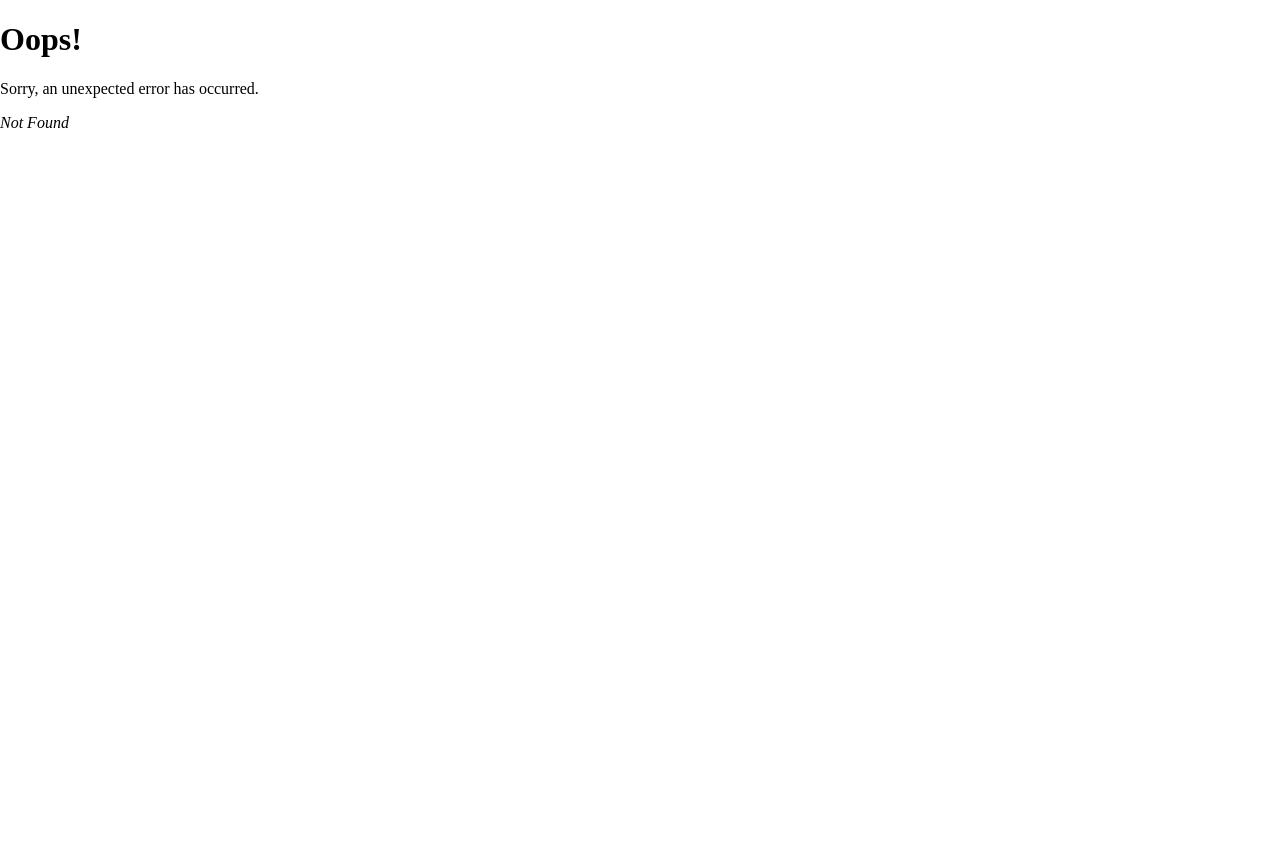
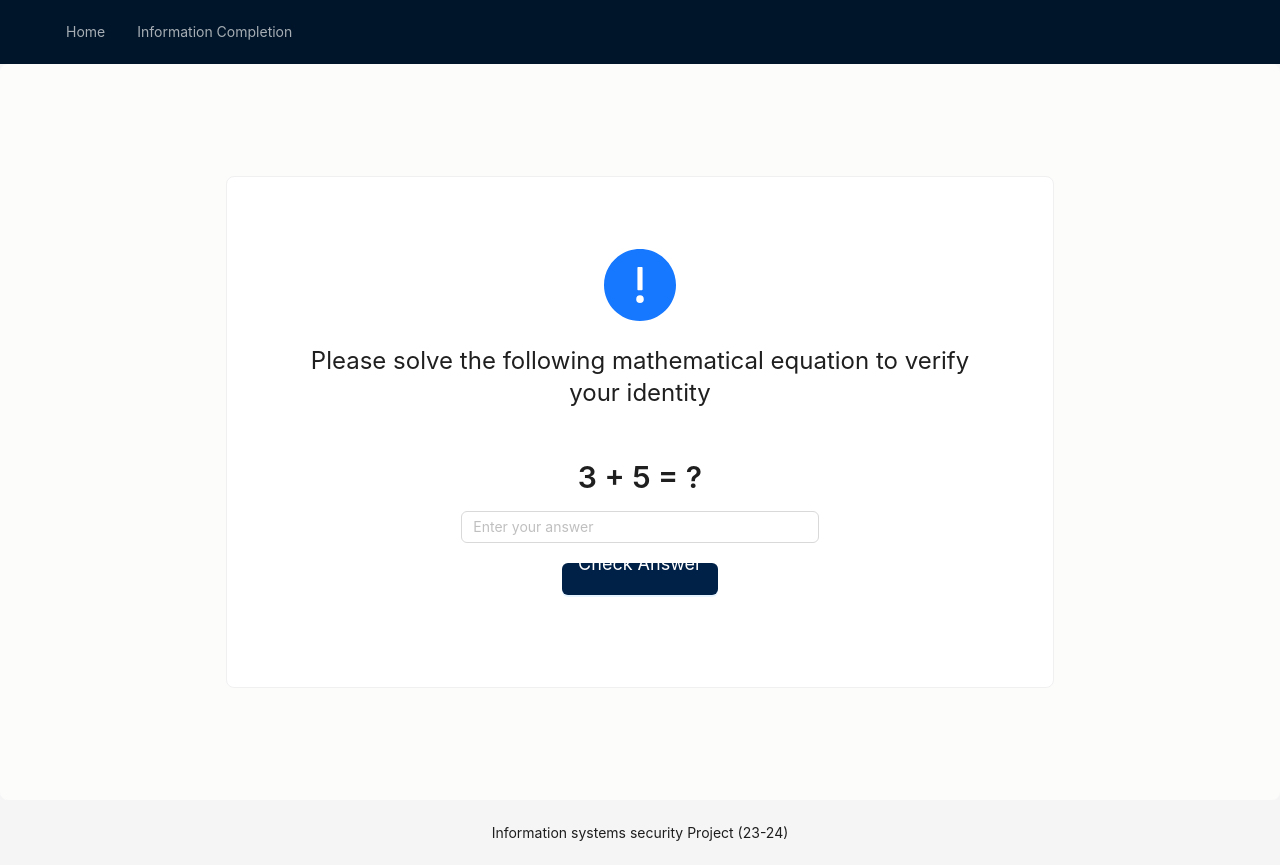
Before and after one commit to AnasDurra/Information-System-Security-web, a React (Vite) app: page /verification in a window 1280 px wide. Before the commit this address had no page. Before the commit the page ends 800 px from the top, so only its background shows below. Built offline with nearby package versions, Linux system fonts and the light colour scheme.

Commit message:
mathematical equation for verification

```diff
--- a/src/main.jsx
+++ b/src/main.jsx
@@ -9,6 +9,7 @@ import Register from "./routes/registration/Register.jsx";
 import Login from "./routes/registration/Login.jsx";
 import InformationCompletion from "./routes/information completion/InformationCompletion.jsx";
 import ViewNewMarks from "./routes/marks/view-newMarks.jsx";
+import Verification from "./routes/verification/Verification.jsx";
 
 export const router = createBrowserRouter([
   {
@@ -29,6 +30,10 @@ export const router = createBrowserRouter([
         element: <InformationCompletion />,
       },
       {
+        path: "verification",
+        element: <Verification />,
+      },
+      {
         path: "marks",
         element: <ViewNewMarks />,
       },
--- a/src/routes/information completion/InformationCompletion.jsx
+++ b/src/routes/information completion/InformationCompletion.jsx
@@ -299,7 +299,7 @@ const InformationCompletion = () => {
                       message: "Please enter a valid address.",
                     },
                     {
-                      len: 3,
+                      min: 3,
                       message: "Please enter a valid address",
                     },
                   ]}
--- a/src/routes/registration/Register.jsx
+++ b/src/routes/registration/Register.jsx
@@ -262,7 +262,6 @@ const Register = () => {
                       backgroundColor: "#002147",
                     }}
                     block
-                    onClick={openNotification}
                     htmlType="submit"
                   >
                     Submit
--- a/src/routes/root.jsx
+++ b/src/routes/root.jsx
@@ -1,17 +1,22 @@
 import React from "react";
 import { Breadcrumb, Layout, Menu, theme } from "antd";
-import { Outlet } from "react-router-dom";
+import { Outlet, useNavigate } from "react-router-dom";
 const { Header, Content, Footer } = Layout;
 const items = [
   {
-    key: "home",
+    key: "",
     label: "Home",
+  },
+  {
+    key: "information-completion",
+    label: "Information Completion",
   },
 ];
 const Root = () => {
   const {
     token: { colorBgContainer, borderRadiusLG },
   } = theme.useToken();
+  const navigate = useNavigate();
   return (
     <div className="root">
       <Layout>
@@ -31,6 +36,7 @@ const Root = () => {
             mode="horizontal"
             defaultSelectedKeys={["home"]}
             items={items}
+            onClick={(value) => navigate(`${value.key}`)}
             style={{
               flex: 1,
               minWidth: 0,
--- /dev/null
+++ b/src/routes/verification/Verification.jsx
@@ -0,0 +1,147 @@
+import {
+  Button,
+  Card,
+  Flex,
+  Input,
+  Result,
+  Row,
+  Spin,
+  Typography,
+  message,
+} from "antd";
+import React, { useEffect, useState } from "react";
+import { useNavigate } from "react-router-dom";
+
+const Verification = () => {
+  const [messageApi, contextHolder] = message.useMessage();
+  const navigate = useNavigate();
+
+  const [userAnswer, setUserAnswer] = useState(null);
+  const [number1, setNumber1] = useState(null);
+  const [number2, setNumber2] = useState(null);
+  const [operation, setOperation] = useState(null);
+  const [result, setResult] = useState(null);
+
+  const [hasAnswered, setHasAnswered] = useState(false);
+
+  const generateRandomNumber = () => {
+    return Math.floor(Math.random() * 10) + 1;
+  };
+
+  const generateRandomOperation = () => {
+    const operations = ["+", "-", "*", "/"];
+    const randomIndex = Math.floor(Math.random() * operations.length);
+    return operations[randomIndex];
+  };
+
+  if (number1 === null) {
+    setNumber1(generateRandomNumber());
+    setNumber2(generateRandomNumber());
+    setOperation(generateRandomOperation());
+  }
+
+  useEffect(() => {
+    let calculatedResult;
+    switch (operation) {
+      case "+":
+        calculatedResult = number1 + number2;
+        break;
+      case "-":
+        calculatedResult = number1 - number2;
+        break;
+      case "*":
+        calculatedResult = number1 * number2;
+        break;
+      case "/":
+        calculatedResult = number1 / number2;
+        break;
+      default:
+        calculatedResult = "Error";
+    }
+
+    setResult(calculatedResult);
+  }, [number1, number2, operation]);
+
+  const checkAnswer = () => {
+    if (parseInt(userAnswer) === result) {
+      setHasAnswered(true);
+      messageApi.open({
+        type: "success",
+        content: "Your identity has been verified!",
+      });
+      setTimeout(() => {
+        navigate("/");
+      }, 2000);
+    } else {
+      messageApi.open({
+        type: "error",
+        content: "Wrong answer , please check your answer!",
+      });
+    }
+  };
+  return (
+    <div
+      style={{
+        display: "flex",
+        justifyContent: "center",
+        alignItems: "center",
+        minHeight: "82vh",
+      }}
+    >
+      {contextHolder}
+      <Card style={{ width: "70%" }}>
+        <div
+          style={{
+            display: "flex",
+            justifyContent: "center",
+            alignItems: "center",
+          }}
+        >
+          <Result
+            // icon={isLoading && <Spin size="large"></Spin>}
+            status={hasAnswered ? "success" : "info"}
+            title="Please solve the following mathematical equation to verify your identity"
+            extra={
+              <div
+                style={{
+                  display: "flex",
+                  flexDirection: "column",
+                  alignItems: "center",
+                }}
+              >
+                <div style={{ width: "50%" }}>
+                  <Typography.Title
+                    level={2}
+                  >{`${number1} ${operation} ${number2} = ?`}</Typography.Title>
+
+                  <Input
+                    value={userAnswer}
+                    // disabled = {isLoading}
+                    onChange={(e) => setUserAnswer(e.target.value)}
+                    placeholder="Enter your answer"
+                  />
+                  <Button
+                    type="primary"
+                    onClick={checkAnswer}
+                    // loading = {isLoading}
+                    style={{
+                      margin: "20px 0px",
+                      fontSize: "18px",
+                      color: "white",
+                      paddingBottom: "30px",
+                      backgroundColor: "#002147",
+                    }}
+                  >
+                    Check Answer
+                  </Button>
+                </div>
+              </div>
+            }
+          />
+        </div>
+      </Card>
+    </div>
+  );
+};
+
+export default Verification;
```
